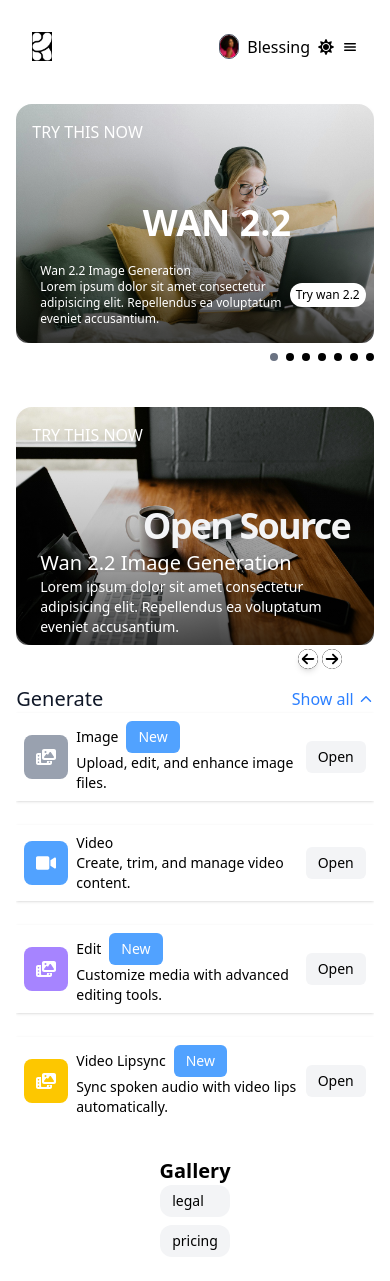
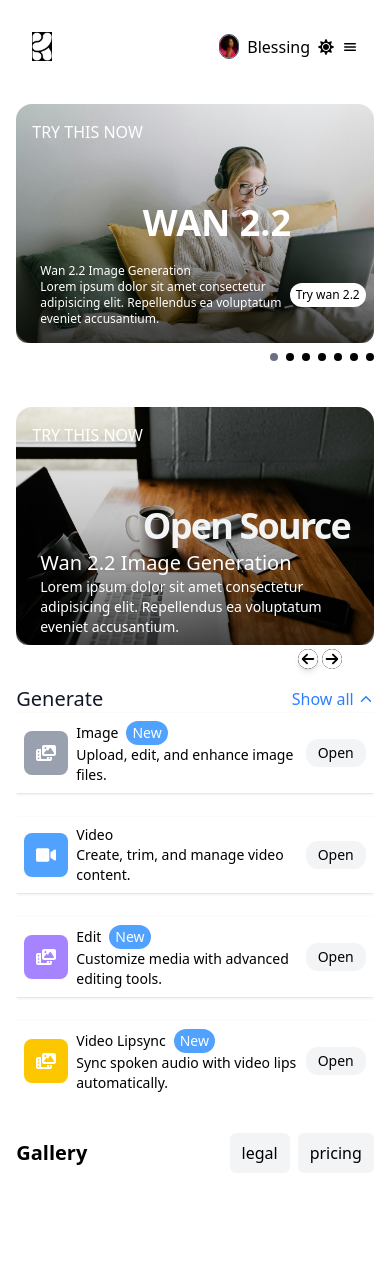
Before and after one commit to Soph-iee/cartolinks, a Next.js app: page / in a window 390 px wide. After the commit the page ends 1197 px from the top, so only its background shows below. Built offline with nearby package versions, Linux system fonts and the light colour scheme.

Commit message:
new commit

```diff
--- a/app/components/Footer.tsx
+++ b/app/components/Footer.tsx
@@ -14,17 +14,17 @@ const footerLinks = [
 
 const Footer = () => {
   return (
-    <footer className="footer bottom-0 w-full pt-8 flex  flex-col items-center justify-between lg:flex-row">
+    <footer className="footer bottom-0 w-full pt-8 flex  items-center justify-between flex-row">
       <h5 className="text-xl font-semibold dark:text-white">Gallery</h5>
       <nav
         aria-label="footer navigation"
-        className="flex gap-2 flex-col lg:flex-row"
+        className="flex gap-2  flex-row"
       >
         {footerLinks?.map((link) => (
           <Link
             key={link.name}
             href={link.href}
-            className="text-black dark:text-white bg-gray-100 hover:bg-gray-200 focus:outline-none focus:ring-2 focus:ring-gray-300 font-medium rounded-xl text-sm px-3 py-1.5  dark:bg-gray-800 dark:hover:bg-gray-800 dark:focus:ring-gray-700 dark:border-gray-700"
+            className="text-black dark:text-white bg-gray-100 hover:bg-gray-200 focus:outline-none focus:ring-2 focus:ring-gray-300 font-medium rounded-md  lg:rounded-xl px-3 py-2  dark:bg-gray-800 dark:hover:bg-gray-800 dark:focus:ring-gray-700 dark:border-gray-700"
           >
             {link.name}
           </Link>
--- a/app/components/toolCard.tsx
+++ b/app/components/toolCard.tsx
@@ -15,7 +15,7 @@ const ToolCard = ({ tool }: { tool: Tooltype }) => {
         <p className="capitalize font-medium">
           {tool.name}
           {tool.isNew ? (
-            <button className="capitalize  bg-blue-400 px-3 ml-2 py-1.5 text-white rounded-md font-medium">
+            <button className="capitalize  bg-blue-400 px-1.5 ml-2 py-0.5 text-white rounded-xl font-medium">
               new
             </button>
           ) : (
@@ -24,7 +24,7 @@ const ToolCard = ({ tool }: { tool: Tooltype }) => {
         </p>
         <p>{tool.description}</p>
       </div>
-      <button className= " dark:bg-gray-800 bg-gray-100 px-3 py-1.5 rounded-md capitalize font-medium cursor-pointer">
+      <button className= " dark:bg-gray-800 bg-gray-100 px-3 py-1 rounded-xl capitalize font-medium cursor-pointer">
         open
       </button>
     </Link>
--- a/app/legal/page.tsx
+++ b/app/legal/page.tsx
@@ -1,7 +1,7 @@
 import React from "react";
 
 const Legal = () => {
-  return <div className="flex items-center justify-center font-bold capitalize">Legal </div>;
+  return <div className="font-bold capitalize my-10 mx-auto">Legal </div>;
 };
 
 export default Legal;
```
